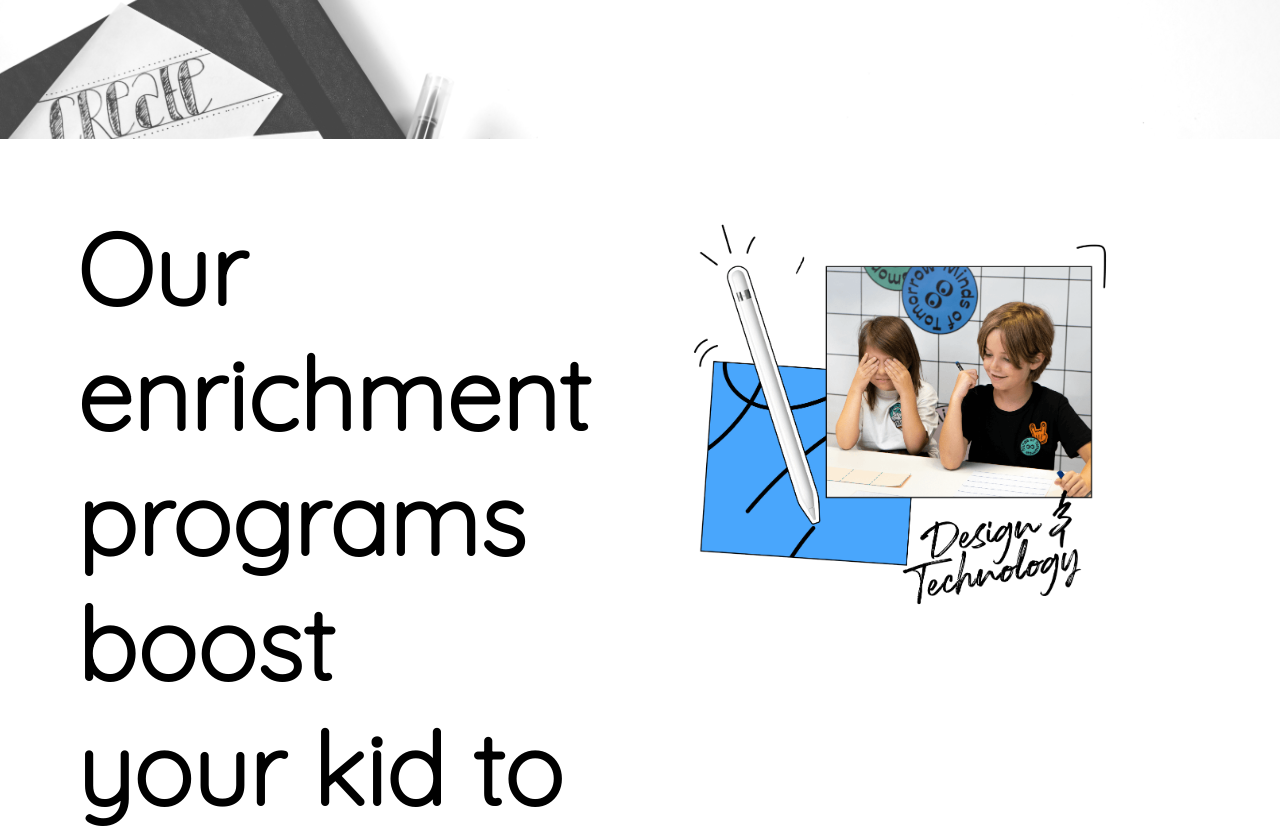
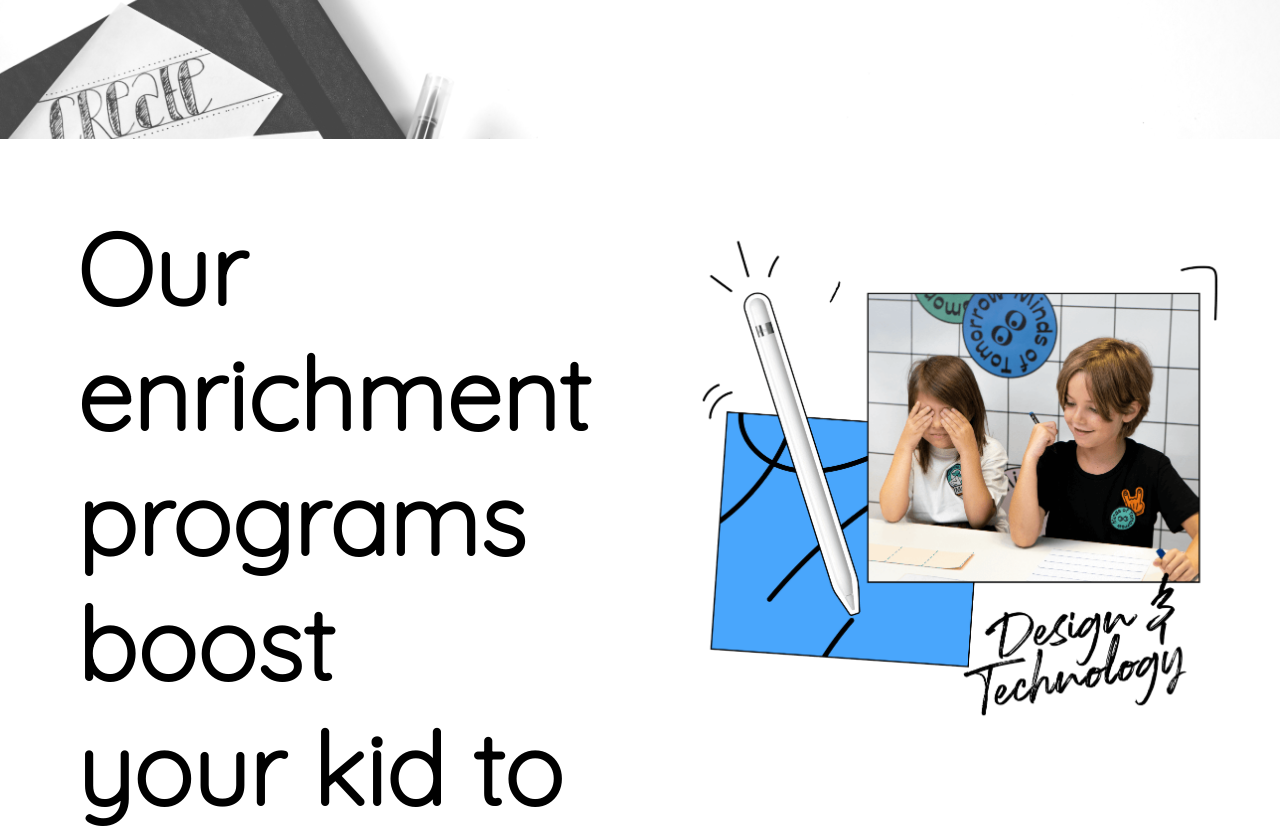
Before and after one commit to Jinquan089/Minds-Of-Tomorrow, a plain HTML site: page index.html in a window 1280 px wide. Shown: the part 1060-1888 px from the top of the page. Drawn offline with Linux system fonts and the light colour scheme.

Commit message:
4/9/2021

```diff
--- a/css/style.css
+++ b/css/style.css
@@ -37,6 +37,8 @@
         padding-right: 6%;
         float: left;
         width: 50%;
+        align-items: center;
+        justify-content: center;
     }
 
     .column1 p {
@@ -45,8 +47,8 @@
     }
 
     .column1 img {
-        width: 80%;
-        height: 80%;
+        width: 100%;
+        height: 100%;
     }
 
     h1 {
@@ -99,8 +101,6 @@
     .column3 {
         width: 50%;
         float: left;
-        padding-left: 10%;
-        padding-right: 10%;
     }
 
     .column3 p {
```
